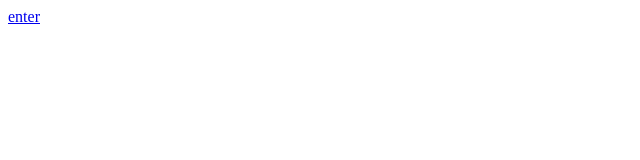
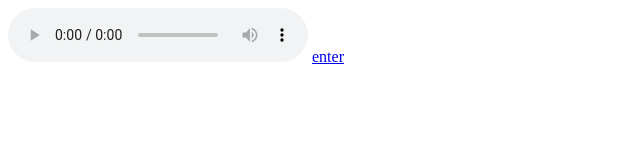
Before and after one commit to cross-sans/xhentai, a plain HTML site: page index.html in a window 1280 px wide. Shown: the whole page, without its empty margins (0-640 px from the left). Drawn offline with Linux system fonts and the light colour scheme.

Commit message:
Update index.html

```diff
--- a/index.html
+++ b/index.html
@@ -1,3 +1,7 @@
+
+<audio autoplay="autoplay" controls="controls">
+<source src="synthesize.mp3" type="audio/mp3" />
+seu navegador não suporta HTML5</audio>
 
 <a href=xhentai.html>
 enter
```
